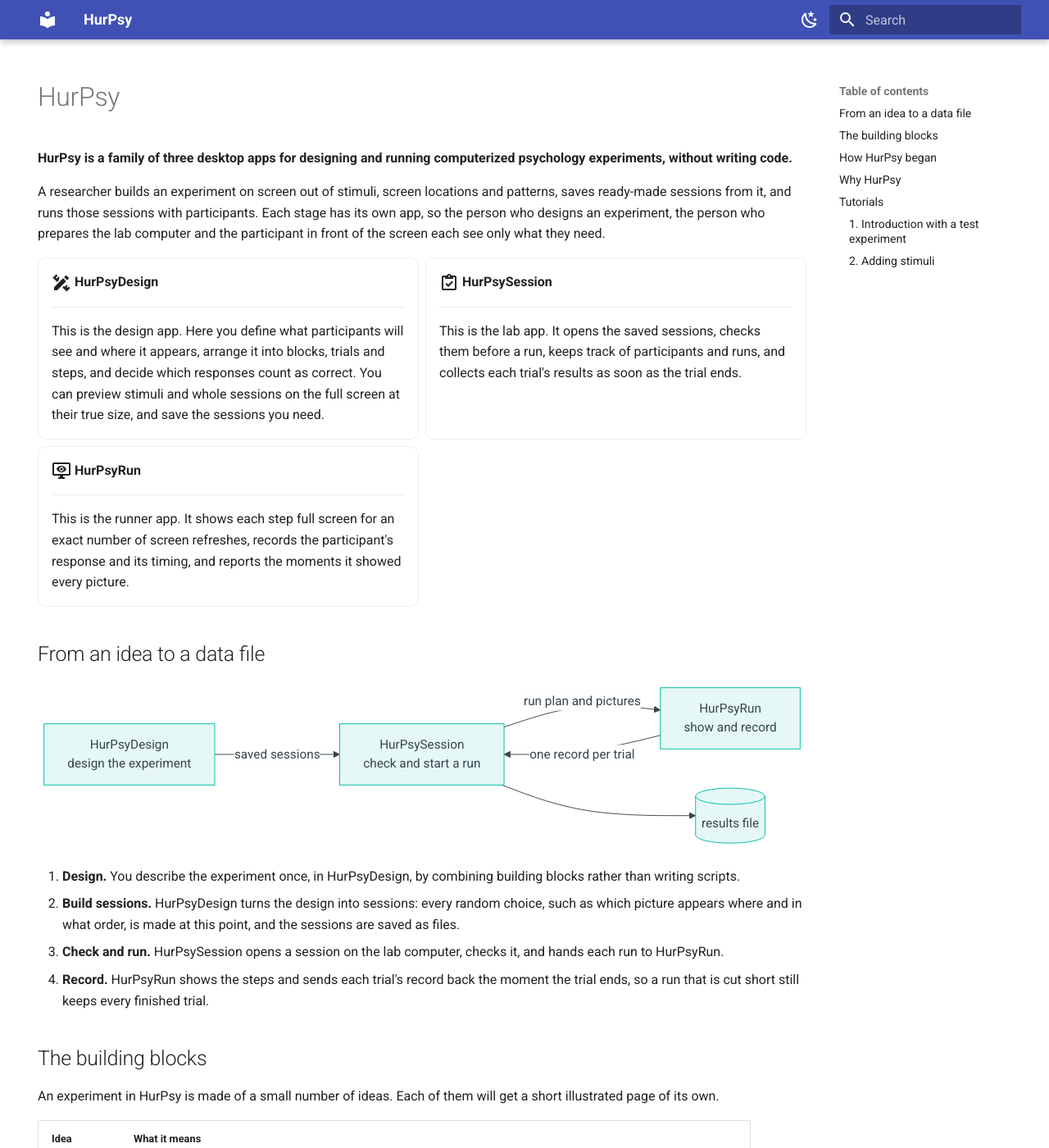
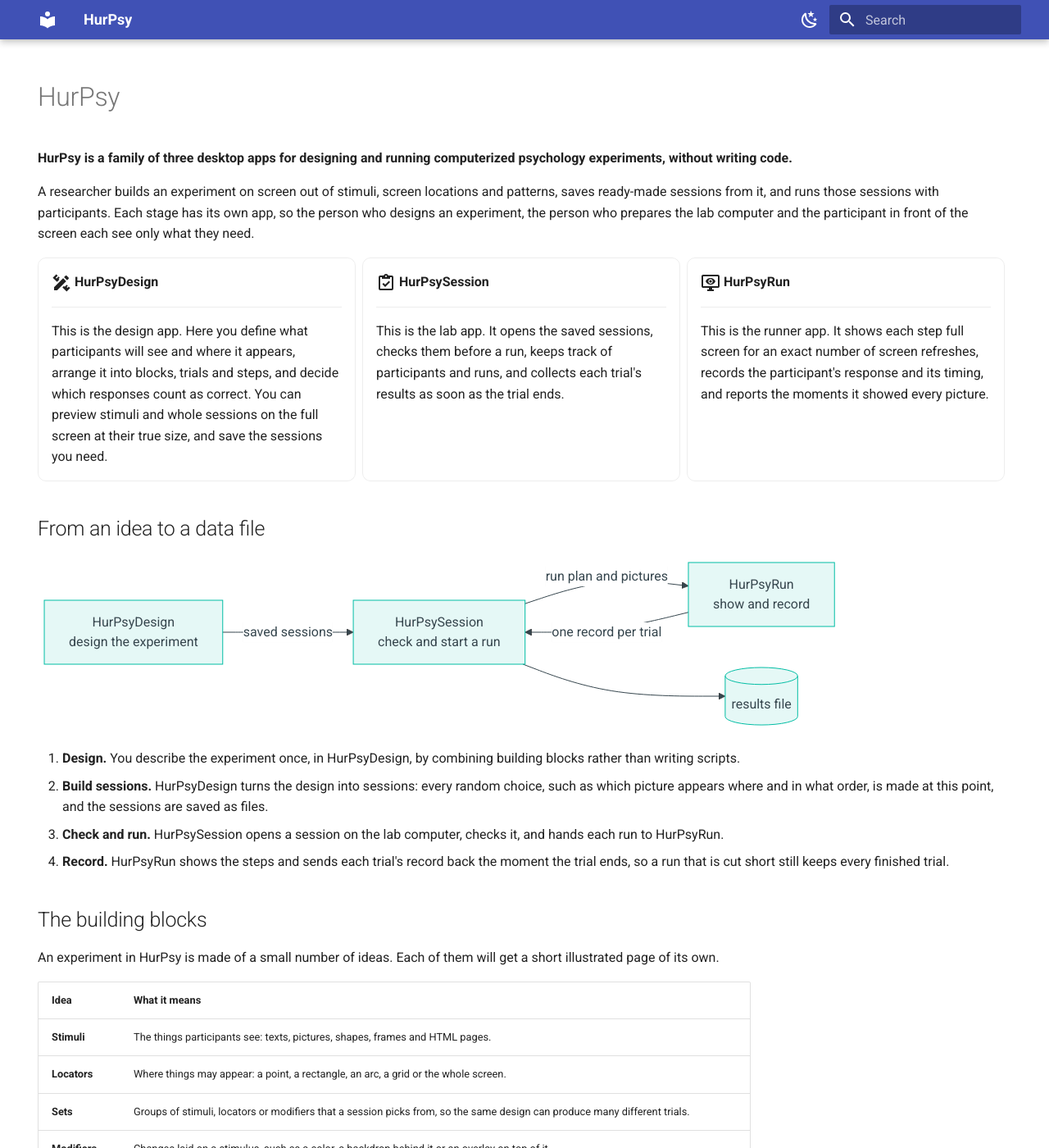
Before and after one commit to HurPsy/hurpsy.github.io, an MkDocs documentation site: the page built from docs/index.md, in a window 1280 px wide and 1400 px high. Shown: the whole window at 82% size. Built offline with MkDocs 1.6.1 and Material for MkDocs 9.7.7, drawn with Linux system fonts in a browser that asks for light colours.

Commit message:
ClaudeCode hid the right-hand table of contents on every page with one rule in the site stylesheet, keeping the heading anchors and the fixed left navigation pane, and removed the toc-item template and the overrides folder that only it used.
Co-Authored-By: Claude Opus 5.5 <noreply@anthropic.com>

```diff
--- a/docs/stylesheets/extra.css
+++ b/docs/stylesheets/extra.css
@@ -3,3 +3,8 @@
 .md-typeset .grid.cards > ul > li {
   border-radius: 0.5rem;
 }
+
+/* This rule hides the right-hand table of contents on every page, so that the page content gets its width. The headings keep their anchors, so links to a heading still work. */
+.md-sidebar--secondary:not([hidden]) {
+  display: none;
+}
--- a/mkdocs.yml
+++ b/mkdocs.yml
@@ -5,8 +5,6 @@ copyright: HurPsy, by Hürol Aslan
 
 theme:
   name: material
-  # This folder holds the site's own versions of a few theme files.
-  custom_dir: overrides
   language: en
   features:
     - navigation.instant
--- a/overrides/partials/toc-item.html
+++ /dev/null
@@ -1,43 +0,0 @@
-{#-
-  This file replaces one item of the Material theme's table of contents, the
-  "On this page" bar on the right. It works like the theme's own file, with
-  one addition: on the home page, the "Tutorials" entry also lists the
-  tutorial pages from the Tutorials section of the nav in mkdocs.yml, so that
-  a visitor can open a tutorial right away.
--#}
-<li class="md-nav__item">
-  <a href="{{ toc_item.url }}" class="md-nav__link">
-    <span class="md-ellipsis">
-      {% if toc_item.typeset %}
-        <span class="md-typeset">
-          {{ toc_item.typeset.title }}
-        </span>
-      {% else %}
-        {{ toc_item.title }}
-      {% endif %}
-    </span>
-  </a>
-  {% if toc_item.children %}
-    <nav class="md-nav" aria-label="{{ toc_item.title | striptags | e }}">
-      <ul class="md-nav__list">
-        {% for toc_item in toc_item.children %}
-          {% include "partials/toc-item.html" %}
-        {% endfor %}
-      </ul>
-    </nav>
-  {% elif page.is_homepage and toc_item.title == "Tutorials" %}
-    {% for section in nav if section.title == "Tutorials" and section.children %}
-      <nav class="md-nav" aria-label="Tutorial pages">
-        <ul class="md-nav__list">
-          {% for tutorial in section.children %}
-            <li class="md-nav__item">
-              <a href="{{ tutorial.url | url }}" class="md-nav__link">
-                <span class="md-ellipsis">{{ tutorial.title }}</span>
-              </a>
-            </li>
-          {% endfor %}
-        </ul>
-      </nav>
-    {% endfor %}
-  {% endif %}
-</li>
```
